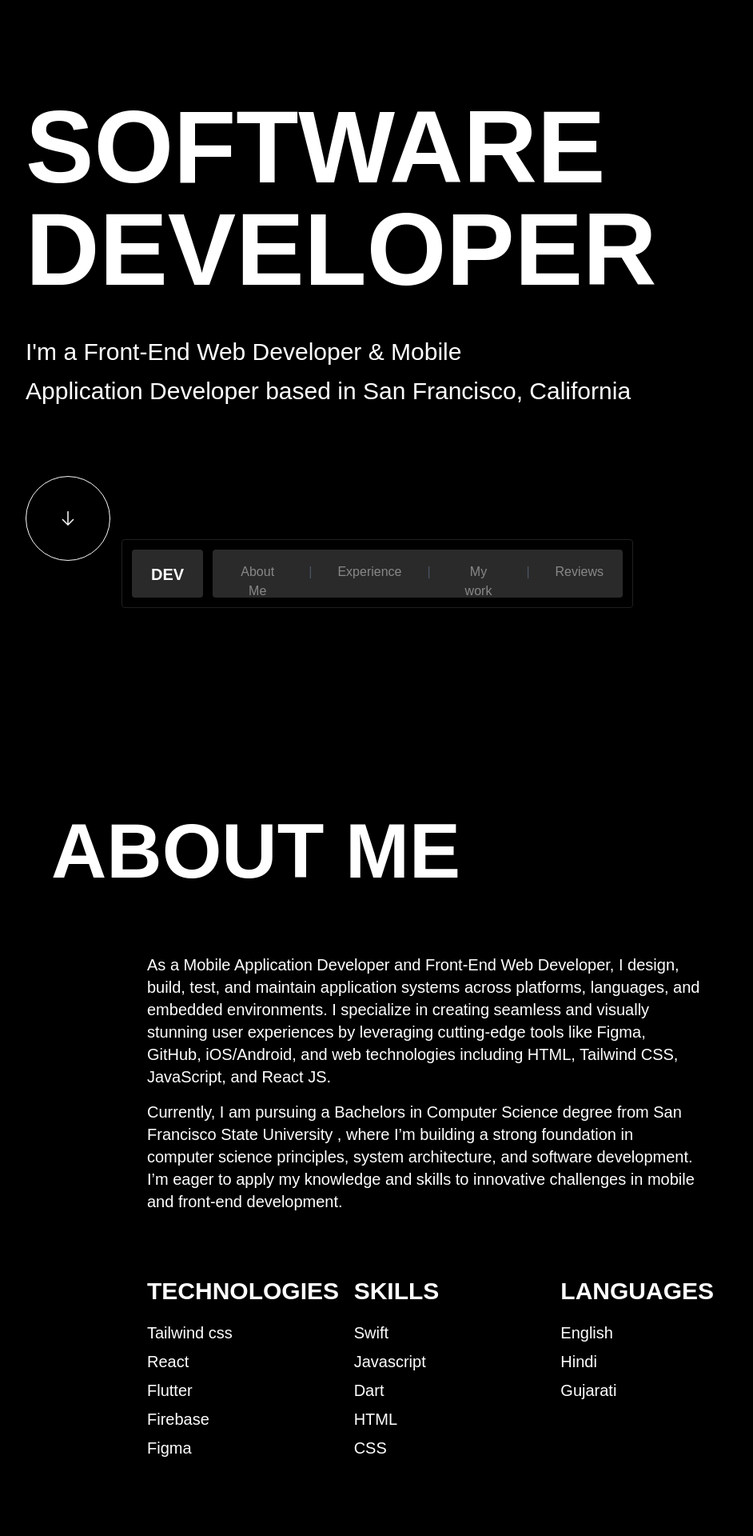
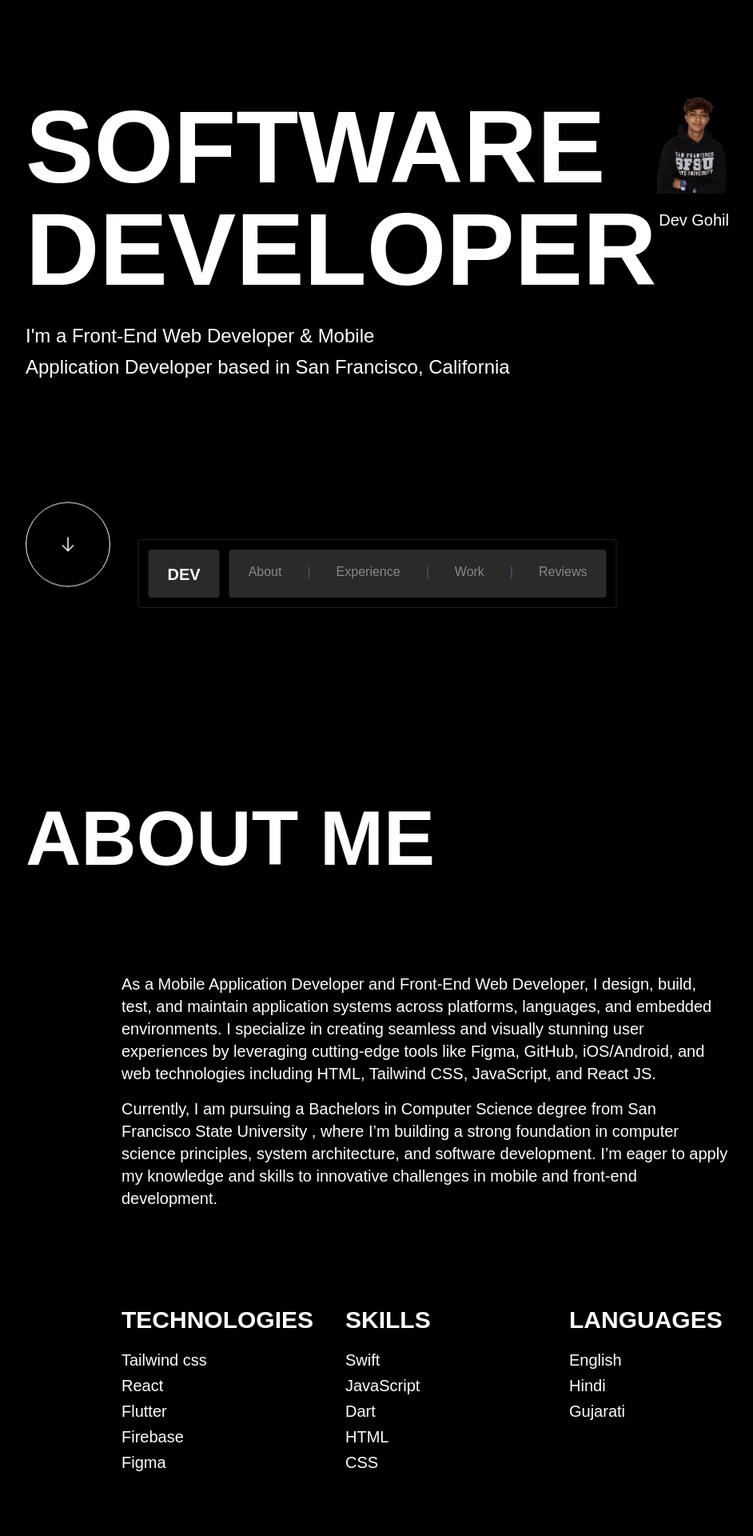
Before and after one commit to gohildev2004/webPortfolio, a React (Vite) app: page / in a window 1280 px wide. Shown: the top 1920 px of the page at 80% size, without its empty margins (168-1110 px from the left). Built offline with nearby package versions, Linux system fonts and the light colour scheme.

Commit message:
made it mobile friendly and more development

```diff
--- a/src/App.jsx
+++ b/src/App.jsx
@@ -5,18 +5,22 @@ import About from "./components/about";
 import BottomNav from "./components/bottomNav";
 import MyWork from "./components/work";
 import Experience from "./components/experience";
+import Connect from "./components/connect";
 
 function App() {
   const [count, setCount] = useState(0);
 
   return (
-    <div className="px-50 py-30 ">
+    <div className="px-10 py-10 lg:py-30 lg:px-50 overflow-hidden">
       <main>
         <Hero />
         <About />
-        <BottomNav />
+        <div className="hidden md:block">
+          <BottomNav />
+        </div>
         <Experience />
         <MyWork />
+        <Connect />
       </main>
     </div>
   );
--- a/src/components/about.jsx
+++ b/src/components/about.jsx
@@ -2,9 +2,11 @@ import React from "react";
 
 const About = () => {
   return (
-    <section id="about" className="min-h-screen bg-black text-white px-8 py-24">
-      <h2 className="text-8xl font-bold">ABOUT ME</h2>
-      <div className="mt-20 ml-30 text-xl ">
+    <section id="about" className="about_section">
+      <div className="text-4xl sm:text-5xl md:text-7xl lg:text-8xl font-bold">
+        ABOUT ME
+      </div>
+      <div className="mt-10 md:mt-30 lg:ml-30 md:text-2xl lg:text-xl">
         <p>
           As a Mobile Application Developer and Front-End Web Developer, I
           design, build, test, and maintain application systems across
@@ -22,35 +24,35 @@ const About = () => {
         </p>
       </div>
 
-      <div className="grid grid-cols-3 gap-x-20 ml-30 mt-20 text-3xl font-semibold">
+      <div className="grid grid-cols-2 gap-x-20 md:grid-cols-3 lg:gap-x-20 lg:ml-30 mt-10 md:mt-30 md:text-2xl lg:text-3xl font-semibold">
+        <div>
           <div>TECHNOLOGIES</div>
+          <div className="font-medium md:text-[20px] md:gap-y-2 mt-5 lg:text-[20px] flex flex-col lg:gap-y-2 ">
+            <div>Tailwind css</div>
+            <div>React</div>
+            <div>Flutter</div>
+            <div>Firebase</div>
+            <div>Figma</div>
+          </div>
+        </div>
+        <div>
           <div>SKILLS</div>
+          <div className="font-medium md:text-[20px] md:gap-y-2 mt-5 lg:text-[20px] flex flex-col lg:gap-y-2 ">
+            <div>Swift</div>
+            <div>JavaScript</div>
+            <div>Dart</div>
+            <div>HTML</div>
+            <div>CSS</div>
+          </div>
+        </div>
+        <div className="hidden md:block">
           <div>LANGUAGES</div>
-      </div>
-      <div className="grid grid-cols-3 gap-x-20 ml-30 mt-5 text-xl">
-        <div>Tailwind css</div>
-        <div>Swift</div>
+          <div className="font-medium md:text-[20px] md:gap-y-2 mt-5 lg:text-[20px] flex flex-col lg:gap-y-2 ">
             <div>English</div>
-      </div>
-      <div className="grid grid-cols-3 gap-x-20 ml-30 mt-2 text-xl">
-        <div>React</div>
-        <div>Javascript</div>
             <div>Hindi</div>
-      </div>
-      <div className="grid grid-cols-3 gap-x-20 ml-30 mt-2 text-xl">
-        <div>Flutter</div>
-        <div>Dart</div>
             <div>Gujarati</div>
           </div>
-      <div className="grid grid-cols-3 gap-x-20 ml-30 mt-2 text-xl">
-        <div>Firebase</div>
-        <div>HTML</div>
-        <div></div>
         </div>
-      <div className="grid grid-cols-3 gap-x-20 ml-30 mt-2 text-xl">
-        <div>Figma</div>
-        <div>CSS</div>
-        <div></div>
       </div>
     </section>
   );
--- a/src/components/bottomNav.jsx
+++ b/src/components/bottomNav.jsx
@@ -14,7 +14,7 @@ const BottomNav = () => {
             href="#about"
             className=" text-[#888888] hover:text-white font-medium"
           >
-            About Me
+            About
           </a>
           <span className="text-gray-600">|</span>
           <a
@@ -28,7 +28,7 @@ const BottomNav = () => {
             href="#work"
             className=" text-[#888888] hover:text-white font-medium"
           >
-            My work
+            Work
           </a>
           <span className="text-gray-600">|</span>
           <a
--- /dev/null
+++ b/src/components/connect.jsx
@@ -0,0 +1,52 @@
+import { useState } from "react";
+
+const Connect = () => {
+  const socials = [
+    { name: "Email", link: "mailto:gohildev2004@gmail.com" },
+    { name: "LinkedIn", link: "https://www.linkedin.com/in/gohildev" },
+    {
+      name: "Instagram",
+      link: "https://www.instagram.com/dev.go.hill?igsh=NTc4MTIwNjQ2YQ%3D%3D&utm_source=qr",
+    },
+    { name: "GitHub", link: "https://github.com/gohildev2004" },
+  ];
+
+  return (
+    <section className="section mt-20">
+      <div className="border-b border-b-[#2a2a2a] mb-10 md:mb-20"></div>
+      <p className="section_title">LET'S CONNECT!</p>
+      <p className="mt-5 md:mt-10 text-lg md:text-2xl mb-10 md:mb-20">
+        {" "}
+        <u>
+          <a>Send me a message</a>
+        </u>{" "}
+        or{" "}
+        <u>
+          <a href="https://www.linkedin.com/in/gohildev">connect to LinkdIn</a>
+        </u>
+        ,and let’s discuss how I can help you.
+      </p>
+
+      <div className="border-b border-b-[#2a2a2a]"></div>
+
+      <p className="text-xl md:text-2xl mt-10 md:mt-20">FIND ME @</p>
+
+      <div className="flex flex-wrap mt-5 font-medium gap-5 ">
+        {socials.map((social) => {
+          return (
+            <a
+              key={social.name}
+              href={social.link}
+              rel="noopener noreferrer"
+              className="py-2 px-4 rounded-3xl border text-white border-white text-[14px] md:text-[18px] hover:bg-white hover:text-black"
+            >
+              {social.name}
+            </a>
+          );
+        })}
+      </div>
+    </section>
+  );
+};
+
+export default Connect;
--- a/src/components/hero.jsx
+++ b/src/components/hero.jsx
@@ -2,32 +2,39 @@ import React from "react";
 
 const Hero = () => {
   return (
-    <section className="relative min-h-screen overflow-hidden bg-black text-white flex justify-between items-start">
-      <div className="text-start mr-50">
-        <div className="text-9xl font-bold mb-10">SOFTWARE DEVELOPER</div>
-        <div className="text-3xl leading-relaxed">
-          <p>I'm a Front-End Web Developer & Mobile </p>
+    <section className="min-h-screen bg-black text-white flex flex-col justify-start items-center lg:items-start md:gap-25 lg:flex-row lg:justify-between gap-20 lg:gap-0">
+      {/* Left: Text Block */}
+      <div className="text-center lg:text-left">
+        <h1 className="text-4xl sm:text-5xl md:text-7xl lg:text-9xl font-bold mb-6 gap-x-5">
+          <p>SOFTWARE</p>
+          <p>DEVELOPER</p>
+        </h1>
+
+        <div className="text-lg sm:text-xl md:text-2xl leading-relaxed">
+          <p>I'm a Front-End Web Developer & Mobile</p>
           <p>Application Developer based in San Francisco, California</p>
         </div>
       </div>
 
-      <div className="text-right">
-        <div className="">
+      {/* Right: Image Block */}
+      <div className="text-center lg:text-right mb-10">
+        <div className="inline-block overflow-hidden md-h-auto">
           <img
-            src="src/assets/photo.png"
-            alt="photo"
-            className="w-full h-full object-cover z-1"
+            src="public/photo.png" // ✅ Use public folder: place image in /public
+            alt="Dev Gohil"
+            className="md:w-sm md:h-sm object-cover"
           />
         </div>
-        <p className="text-2xl mt-3 relative right-5">- Dev Gohil</p>
+        <p className="text-lg sm:text-xl mt-3">Dev Gohil</p>
       </div>
 
+      {/* Scroll Down Icon */}
       <a
         href="#about"
-        className="group absolute bottom-50  animate-bounce p-10 rounded-full border border-white hover:bg-white transition duration-300"
+        className="group absolute hidden lg:block bottom-10 animate-bounce p-10 rounded-full border border-white hover:bg-white transition duration-300"
       >
         <img
-          src="src/assets/downArrow.svg"
+          src="public/downArrow.svg" // ✅ Also use public folder
           alt="Scroll down"
           className="w-6 h-6 invert group-hover:invert-0 transition duration-300"
         />
@@ -37,38 +44,3 @@ const Hero = () => {
 };
 
 export default Hero;
-
-{
-  /* <div
-        className="absolute top-[-10rem] right-[-10rem] w-[600px] h-[600px] rounded-full pointer-events-none z-0"
-        style={{
-          background:
-            "radial-gradient(circle at center, #8B0723 0%, transparent 80%)",
-          filter: "blur(10px)",
-          opacity: 0.8,
-        }}
-      ></div> */
-}
-
-{
-  /* <section className="min-h-screen flex flex-col justify-center px-6 md:px-16 bg-white dark:bg-gray-950 text-gray-900 dark:text-gray-100 transition-colors duration-300">
-      <div className="max-w-4xl">
-        <h1 className="text-4xl md:text-6xl font-bold leading-tight">
-          Hello, I'm{" "}
-          <span className="text-blue-600 dark:text-blue-400">[Your Name]</span>
-        </h1>
-        <p className="mt-4 text-lg md:text-xl text-gray-700 dark:text-gray-300 max-w-prose">
-          A creative developer crafting elegant solutions with clean code and
-          modern design.
-        </p>
-        <div className="mt-6">
-          <a
-            href="#projects"
-            className="inline-block bg-blue-600 dark:bg-blue-500 hover:bg-blue-700 dark:hover:bg-blue-400 text-white font-medium py-2 px-6 rounded-lg transition"
-          >
-            View My Work
-          </a>
-        </div>
-      </div>
-    </section> */
-}
--- a/src/components/work.jsx
+++ b/src/components/work.jsx
@@ -2,12 +2,15 @@ import React from "react";
 
 const MyWork = () => {
   return (
-    <section id="work" className="min-h-screen bg-black text-white px-8 py-24">
-      <div className="text-8xl font-bold">
+    <section
+      id="work"
+      className="min-h-screen bg-black text-white lg:py-20 max-md:pt-30"
+    >
+      <div className="text-4xl sm:text-5xl md:text-7xl lg:text-8xl font-bold">
         <p>DISCOVER</p>
         <p>MY WORK</p>
       </div>
-      <div className="grid grid-cols-2 ml-20 mt-20 flex-col gap-20">
+      <div className="grid md:grid-cols-2 lg:ml-20 mt-20 flex-col gap-20">
         <div>
           <div className="bg-green-500 h-100"></div>
           <p className="mt-3">Work 1</p>
--- a/src/index.css
+++ b/src/index.css
@@ -14,6 +14,20 @@ body {
   /* Add overrides if needed */
 }
 
+@layer components {
+  .about_section {
+    @apply bg-black text-white md:py-20;
+  }
+
+  .section {
+    @apply bg-black text-white md:py-20;
+  }
+
+  .section_title {
+    @apply text-4xl sm:text-5xl md:text-7xl lg:text-8xl font-bold;
+  }
+}
+
 /* @layer components {
   .radial-top-right {
     @apply absolute top-0 right-0 w-[500px] h-[500px] pointer-events-none z-0;
```
Also changed, not shown: src/components/experience.jsx (+23 -10 lines), public/downArrow.svg (renamed from src/assets/downArrow.svg), public/photo.png (renamed from src/assets/photo.png). Lines whose indentation alone changed are shown as unchanged.
